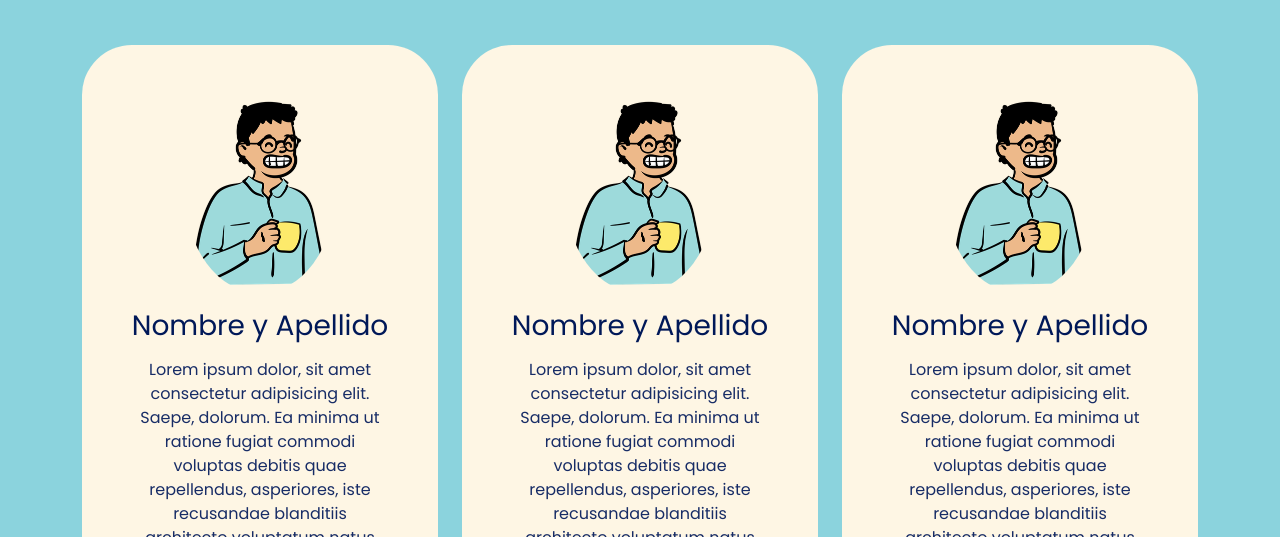
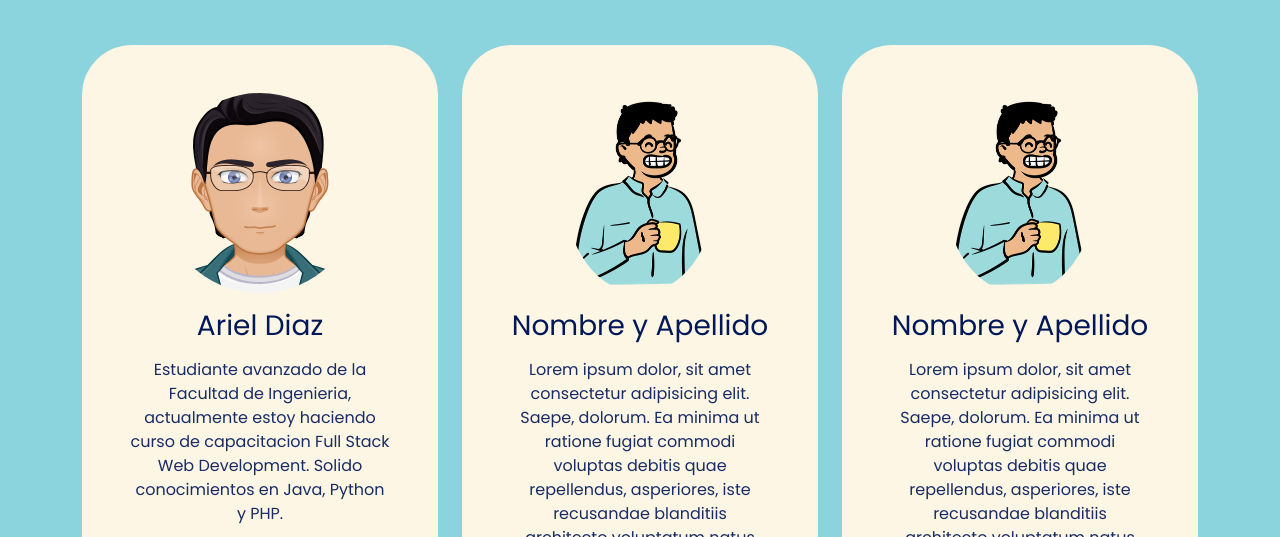
Before and after one commit to chachoariel/devtech-podcast-web, a plain HTML site: page index.html in a window 1280 px wide. Shown: the part 1190-1727 px from the top of the page. Drawn offline with nearby package versions, Linux system fonts and the light colour scheme.

Commit message:
cambio avatar, nombre y descripcion

```diff
--- a/index.html
+++ b/index.html
@@ -100,11 +100,11 @@
           <div class="col-md-6 col-lg-4 mb-3">
             <div class="card">
               <div class="card-body text-center p-5">
-                <img src="./assets/avatar.png" alt="avatar" class=" img img-fluid rounded-circle mb-3">
-                <h3 class="title card-title mb-3">Nombre y Apellido</h3>
-                <p>Lorem ipsum dolor, sit amet consectetur adipisicing elit. Saepe, dolorum. Ea minima ut ratione fugiat
-                  commodi voluptas debitis quae repellendus, asperiores, iste recusandae blanditiis architecto
-                  voluptatum natus laboriosam maxime libero!</p>
+                <img src="./assets/myAvatar.png" alt="avatar" class=" img img-fluid rounded-circle mb-3">
+                <h3 class="title card-title mb-3">Ariel Diaz</h3>
+                <p>Estudiante avanzado de la Facultad de Ingenieria, actualmente estoy haciendo curso de capacitacion Full Stack Web Development.
+                  Solido conocimientos en Java, Python y PHP.
+                </p>
                 <a href="#"><i class="bi bi-twitter text-dark mx-1 lead"></i></a>
                 <a href="#"><i class="bi bi-linkedin text-dark mx-1 lead"></i></a>
                 <a href="#"><i class="bi bi-github text-dark mx-1 lead"></i></a>
```
Also changed, not shown: assets/myAvatar.png (added).
